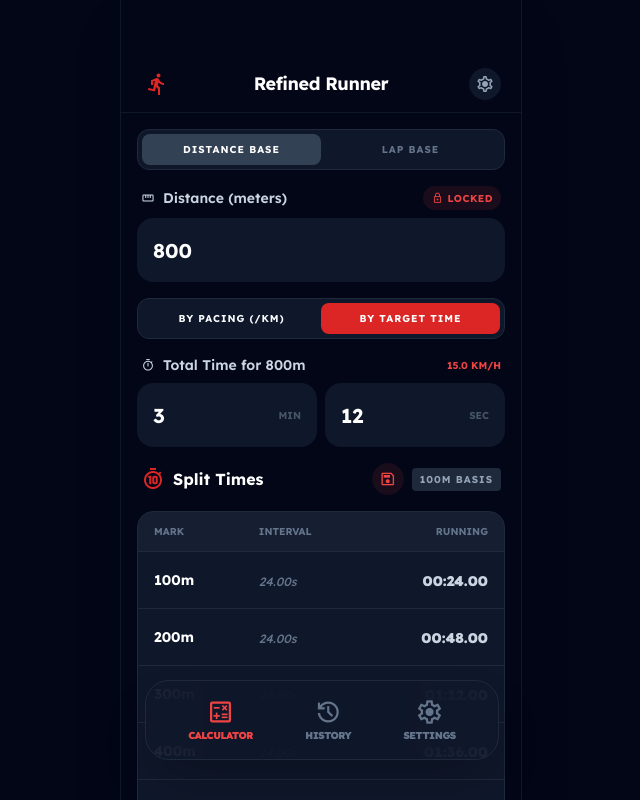
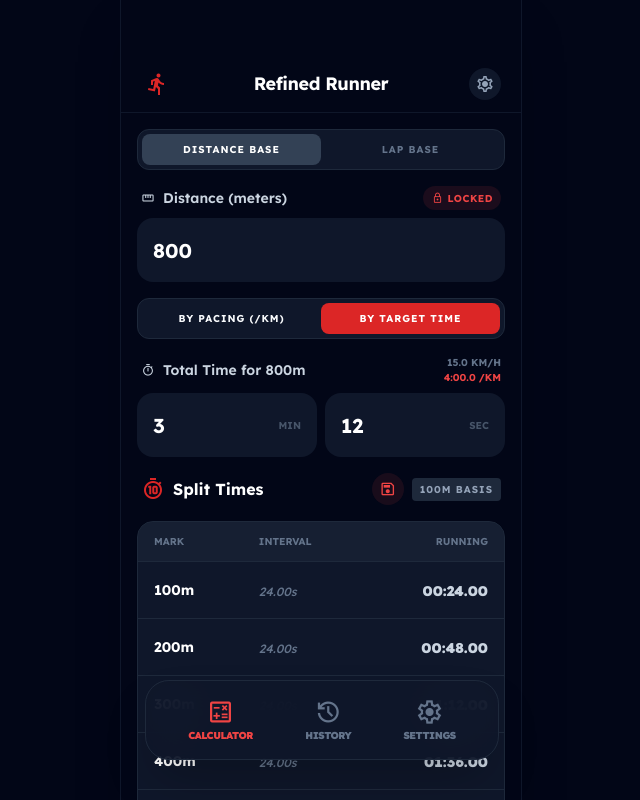
Before and after one commit to fatlungodev/runnerpacecal, a React (Vite) app: page / in a window 1280 px wide. Both pictures are taken after a click on the button "BY TARGET TIME". Shown: the top 800 px of the page, without its empty margins (319-959 px from the left). Built offline with nearby package versions, Linux system fonts and the light colour scheme.

Commit message:
feat: show pacing label in time mode

```diff
--- a/components/CalculatorView.tsx
+++ b/components/CalculatorView.tsx
@@ -258,8 +258,13 @@ const CalculatorView: React.FC<CalculatorViewProps> = ({ onSave }) => {
                 <span className="material-symbols-outlined text-sm">timer</span>
                 Total Time for {distance}m
               </p>
-              <div className="text-[10px] font-bold text-red-500 uppercase">
-                {speed.toFixed(1)} km/h
+              <div className="flex flex-col items-end">
+                <div className="text-[10px] font-bold text-slate-500 uppercase">
+                  {speed.toFixed(1)} km/h
+                </div>
+                <div className="text-[10px] font-bold text-red-500 uppercase">
+                  {paceMins}:{parseFloat(paceSecs) < 10 ? '0' : ''}{parseFloat(paceSecs || '0').toFixed(1)} /km
+                </div>
               </div>
             </div>
             <div className="flex gap-2">
```
